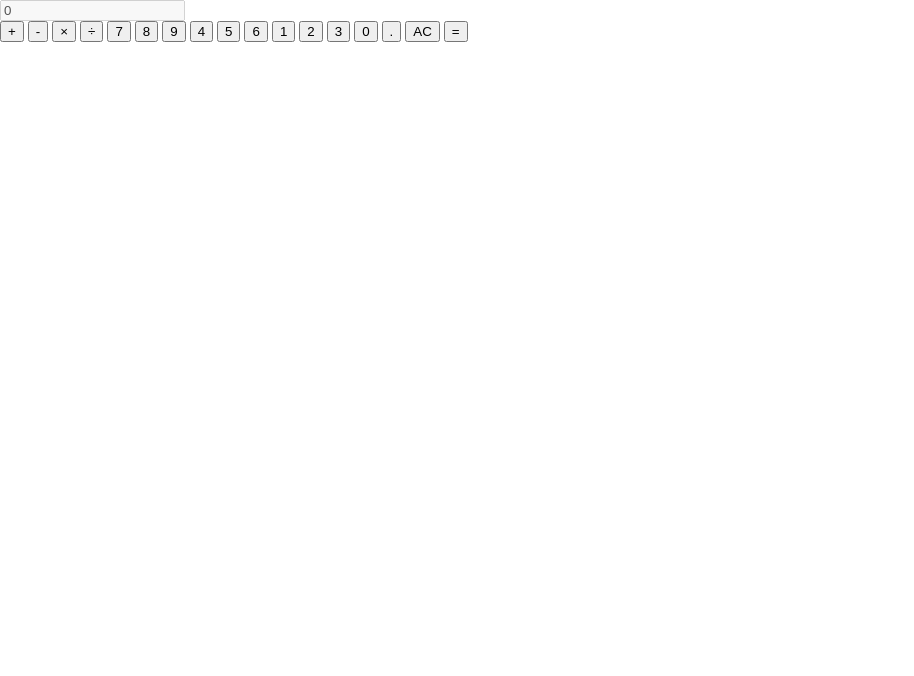
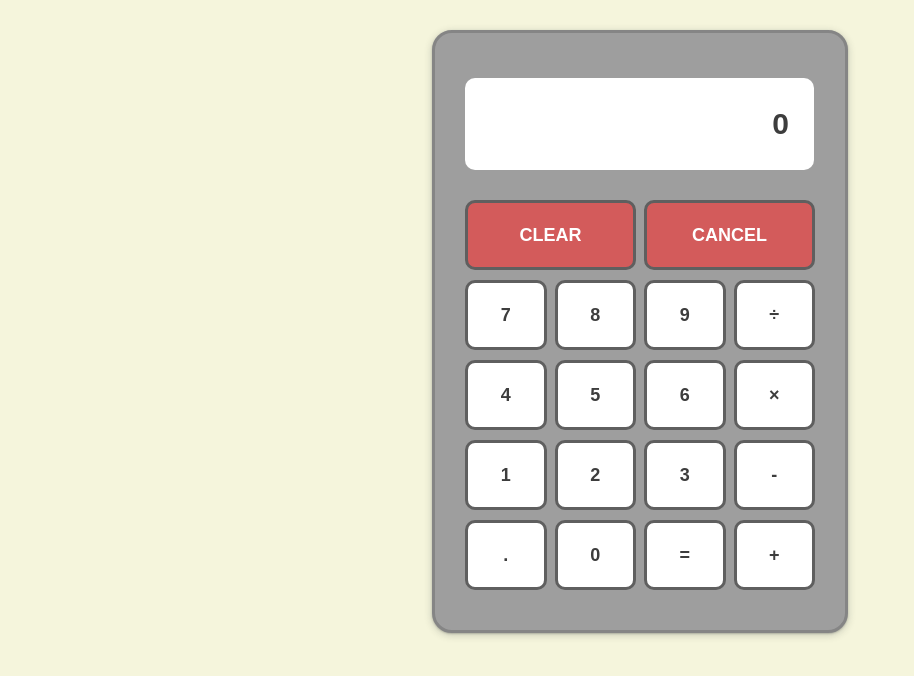
Before and after one commit to j-codepro/calculator, a plain HTML site: page index.html in a window 1280 px wide. Shown: the whole page, without its empty margins (0-914 px from the left). Drawn offline with Linux system fonts and the light colour scheme.

Commit message:
Design with grid done

```diff
--- a/index.html
+++ b/index.html
@@ -14,33 +14,30 @@
 
         <input type="text" class="calculator-screen" value="0" disabled />
 
-        <div class="calculator-keys">
+        <div class="calculator-buttons">
 
-          <button type="button" class="operator" value="+">+</button>
-          <button type="button" class="operator" value="-">-</button>
-          <button type="button" class="operator" value="*">&times;</button>
-          <button type="button" class="operator" value="/">&divide;</button>
+          <button type="button" class="clear" value="clear">CLEAR</button>
+          <button type="button" class="cancel" value="cancel">CANCEL</button>
 
           <button type="button" value="7">7</button>
           <button type="button" value="8">8</button>
           <button type="button" value="9">9</button>
-
+          <button type="button" class="operator" value="/">&divide;</button>
 
           <button type="button" value="4">4</button>
           <button type="button" value="5">5</button>
           <button type="button" value="6">6</button>
-
+          <button type="button" class="operator" value="*">&times;</button>
 
           <button type="button" value="1">1</button>
           <button type="button" value="2">2</button>
           <button type="button" value="3">3</button>
+          <button type="button" class="operator" value="-">-</button>
 
-
+          <button type="button" class="decimal" value=".">.</button>
           <button type="button" value="0">0</button>
-          <button type="button" class="decimal" value=".">.</button>
-          <button type="button" class="clear" value="clear">AC</button>
-
           <button type="button" class="equal-sign" value="=">=</button>
+          <button type="button" class="operator" value="+">+</button>
 
         </div>
       </div>
--- a/styles/style.css
+++ b/styles/style.css
@@ -0,0 +1,79 @@
+body {
+    background: #F5F5DC;
+    font-family: Arial, Helvetica, sans-serif;
+}
+
+.calculator {
+    margin: 30px auto;
+    background-color: rgb(158, 158, 158);
+    max-width: 350px;
+    border-radius: 20px;
+    border: rgb(133, 133, 133) solid 3px;
+    padding: 30px;
+    box-shadow: rgba(60, 64, 67, 0.3) 0px 1px 2px 0px, rgba(60, 64, 67, 0.15) 0px 2px 6px 2px;
+}
+
+.calculator-screen {
+    background: white;
+    border: none;
+    height: 90px;
+    width: 92%;
+    margin: 15px 0 30px 0;
+    padding-right: 25px;
+    text-align: end;
+    vertical-align: middle;
+    line-height: 90px;
+    color: rgb(61, 61, 61);
+    border-radius: 10px;
+    font-size: 30px;
+    font-weight: 600;
+}
+
+button {
+    background: white;
+    border-radius: 10px;
+    border: none;
+    height: 70px;
+    border: rgb(95, 95, 95) 3px solid;
+    font-size: 18px;
+    font-weight: 700;
+    color: rgb(61, 61, 61);
+    cursor: pointer;
+    margin-bottom: 10px;
+}
+
+button:hover {
+    background: rgb(233, 233, 233);
+}
+
+button:active {
+    background: rgb(185, 185, 185);
+}
+
+.clear, .cancel {
+    background: rgb(211, 91, 91);
+    color: white;
+}
+
+.clear:hover, .cancel:hover {
+    background: rgb(202, 82, 82);
+}
+
+.clear:active, .cancel:active {
+    background: rgb(194, 63, 63);
+}
+
+.calculator-buttons {
+    display: grid;
+    grid-template-columns: repeat(4, 1fr);
+    grid-column-gap: 8px;
+    grid-row-gap: 0px
+}
+
+.clear {
+    grid-area: 1 / 1 / 2 / 3;
+}
+
+.cancel {
+    grid-area: 1 / 3 / 2 / 5;
+}
```
